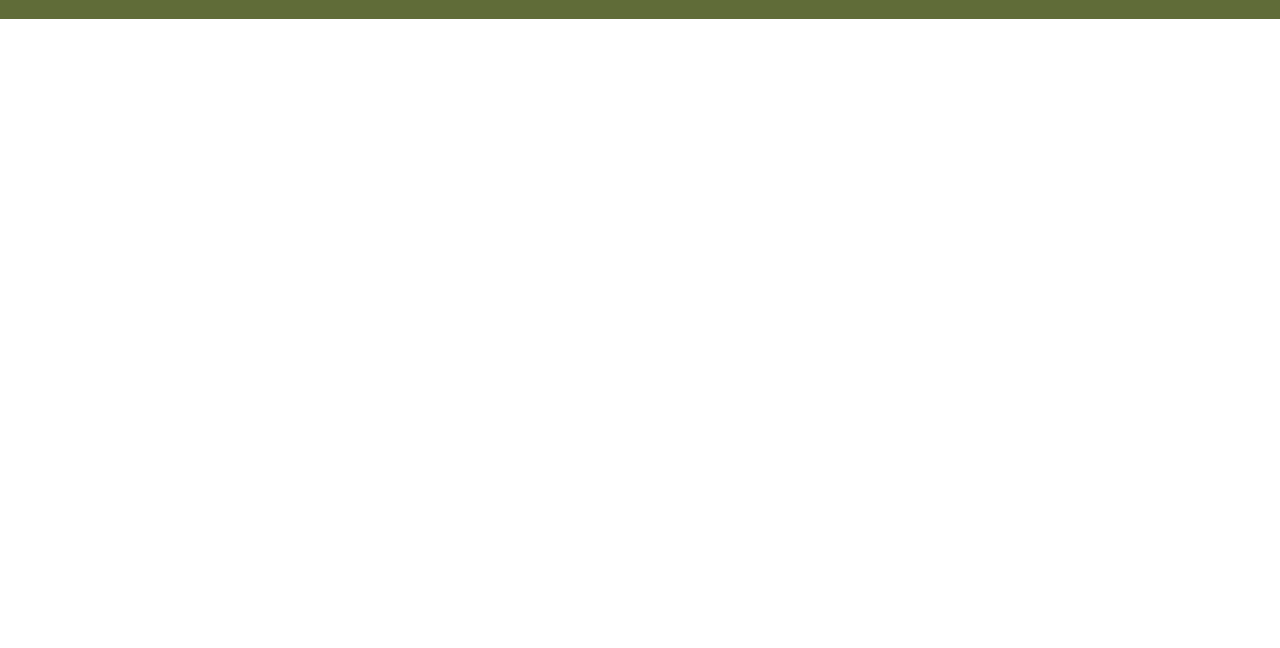
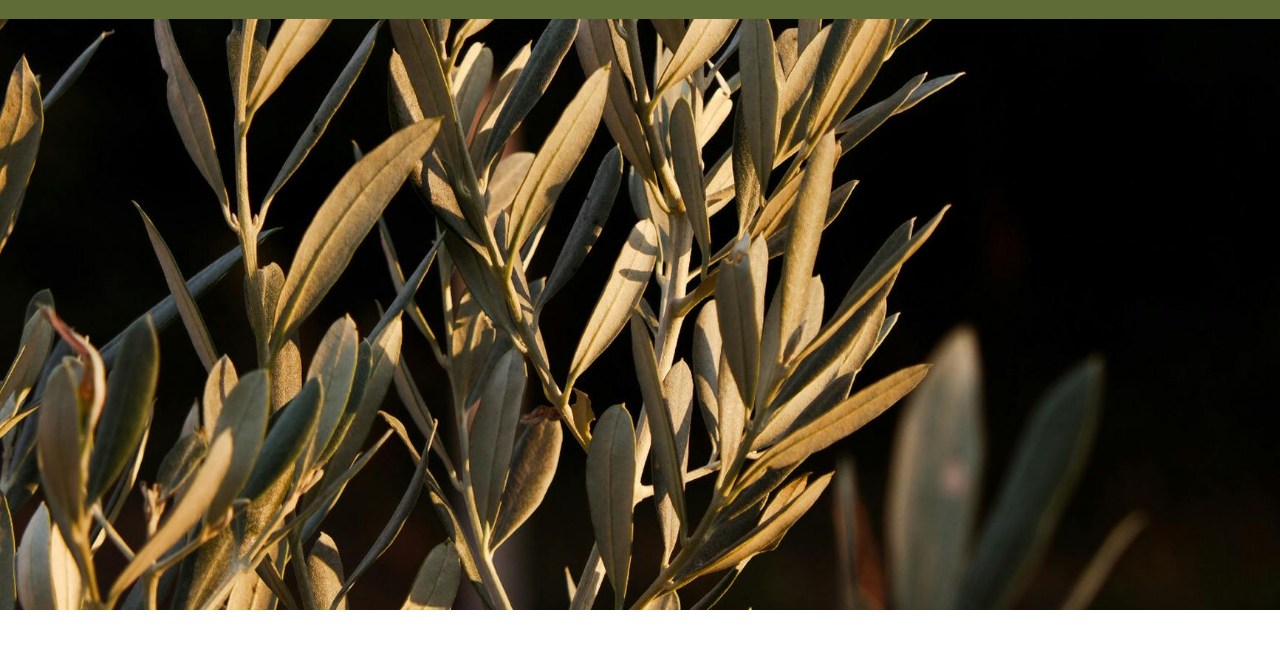
Before and after one commit to CapricornoG/Olivo, a plain HTML site: page index.html in a window 1280 px wide. Shown: the part 90-738 px from the top of the page. Drawn offline with nearby package versions, Linux system fonts and the light colour scheme; a web font is replaced by a local one.

Commit message:
feat styling the hero image

```diff
--- a/assets/css/style.css
+++ b/assets/css/style.css
@@ -105,8 +105,19 @@ body {
 
 
 
-/* move other section under just to see better*/
+/*---------------------------hero section*/
 
-.hero{
-    padding-top: 200px;
+
+#hero-image{
+    height: 75vh;
+      background: url(../img/hero.jpg) center 85% / cover no-repeat;
 }
+
+ #hero-outer{
+     height:75vh;
+     width: auto;
+     clear: both;
+     padding-top: 10rem;
+     background: var(--light-green);
+     position: relative;
+ }
```
